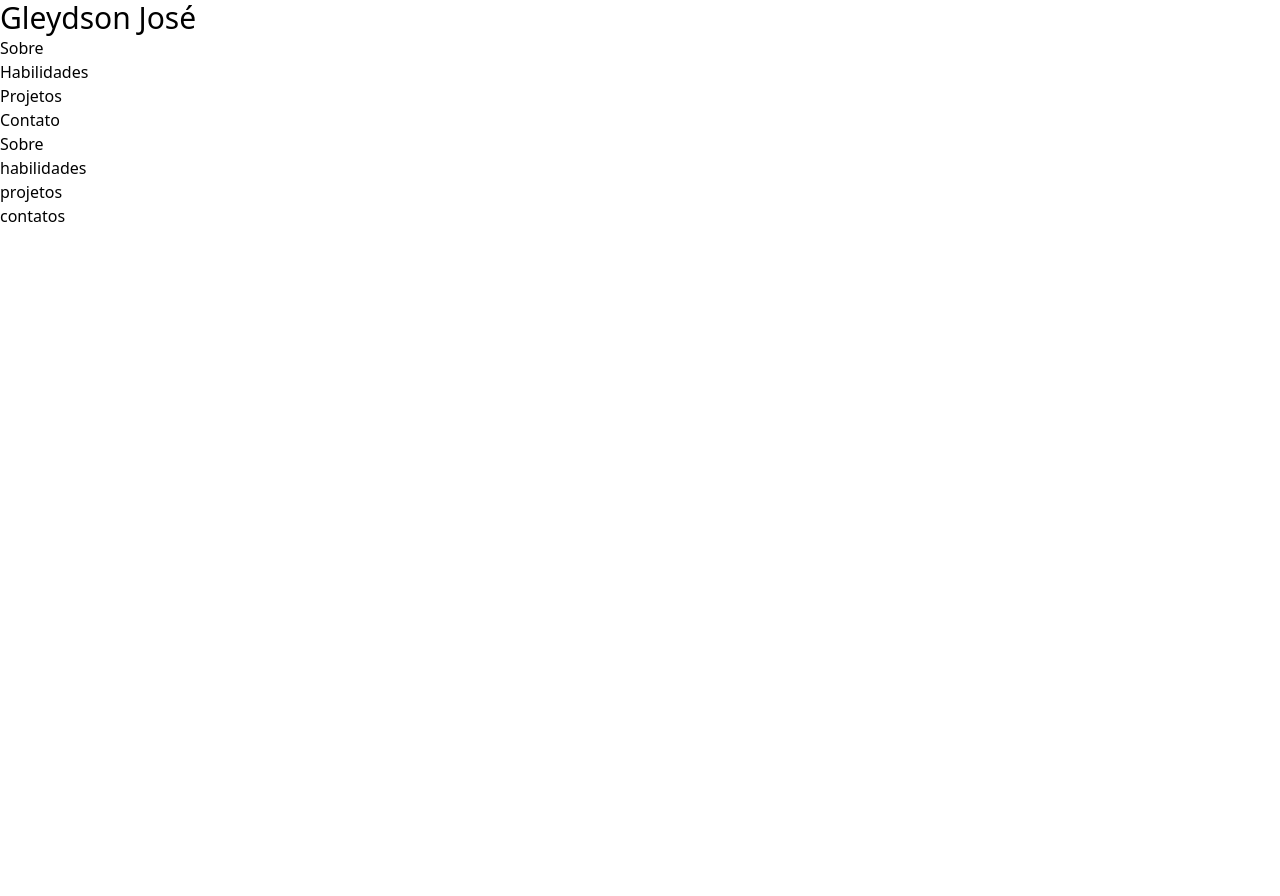
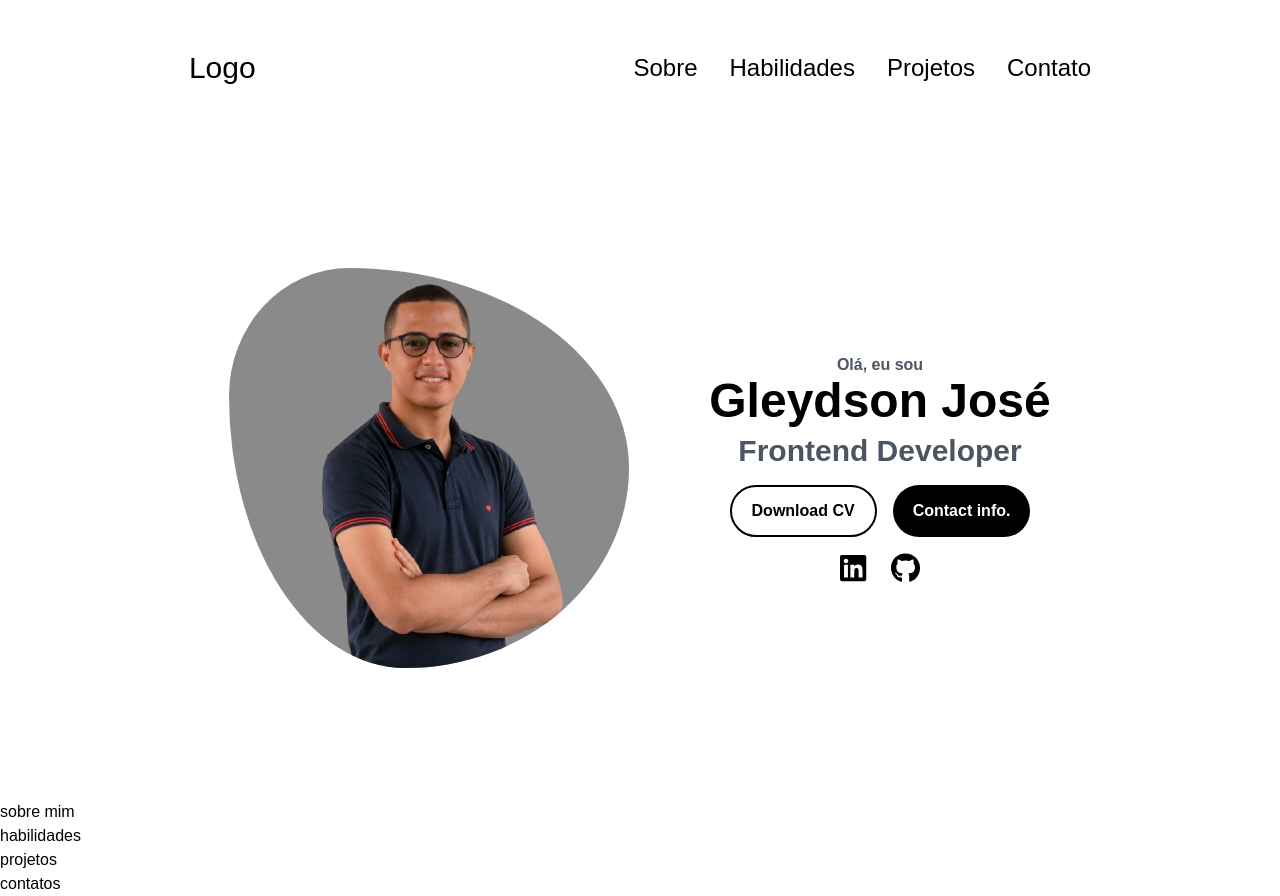
Before and after one commit to Gjss333/Portfolio, a Vue app: page / in a window 1280 px wide. Before the commit the page ends 800 px from the top, so only its background shows below. Built offline with nearby package versions, Linux system fonts and the light colour scheme.

Commit message:
feat(Component): creating and styling of the home component

```diff
--- a/src/App.vue
+++ b/src/App.vue
@@ -3,14 +3,16 @@
     <Navigation/>
   </header>
 
-  <section><About/></section>
-  <section><Skills/></section>
-  <section><Projects/></section>
-  <section><Contact/></section>
+  <Home/>
+  <About/>
+  <Skills/>
+  <Projects/>
+  <Contact/>
 </template>
 
 <script>
 import Navigation from './components/Navigation.vue'
+import Home from './components/Home.vue'
 import About from './components/About.vue'
 import Skills from './components/Skills.vue'
 import Projects from './components/Projects.vue'
@@ -18,10 +20,14 @@ import Contact from './components/Contact.vue'
 
 export default {
   name: 'App',
-  components: { Navigation, About, Skills, Projects, Contact }
+  components: { Navigation, About, Skills, Projects, Contact, Home }
 }
 </script>
 
 <style>
 
+#app{
+  font-family: 'Poppins', sans-serif ;
+}
+
 </style>
--- a/src/components/About.vue
+++ b/src/components/About.vue
@@ -1,5 +1,7 @@
 <template>
-<p>Sobre</p>
+    <section>
+        sobre mim
+    </section>
 </template>
 <script>
 export default{
--- /dev/null
+++ b/src/components/Home.vue
@@ -0,0 +1,64 @@
+<template>
+
+    <section class="flex h-[83vh] m-0 mx-[10rem] justify-center items-center gap-[5rem]">
+        <div >
+            <i class="fab fa-github"></i>
+            <img class="t" :src="photoHome" alt="Gleydson José profile picture" height="400" width="400px">
+        </div>
+        <div class="text-center">
+            <p class="text-base text-gray-600 font-semibold">Olá, eu sou</p>
+            <h1 class="text-5xl font-extrabold">Gleydson José</h1>
+            <p class="text-3xl mt-2 text-gray-600 font-semibold">Frontend Developer</p>
+
+            <div class="flex justify-center mt-4 gap-4 font-bold">
+                <button class="bg-white border-2 border-black text-black py-3 px-5 rounded-full hover:bg-black hover:text-white">Download CV</button>
+                <button class="bg-black text-white  border-black py-3 px-5 rounded-full hover:bg-gray-800">Contact info.</button>
+            </div>
+
+            <div class="flex justify-center mt-4 gap-[1.5rem]">
+                <font-awesome-icon
+                    class="text-3xl cursor-pointer"
+                    :icon="['fab', 'linkedin']"
+                    @click="getSocialLinks(linkdeinLink)" />
+                <font-awesome-icon
+                    class="text-3xl cursor-pointer"
+                    :icon="['fab', 'github']"
+                    @click="getSocialLinks(githubLink)" />
+            </div>
+        </div>
+    </section>
+
+</template>
+<script>
+import { FontAwesomeIcon } from '@fortawesome/vue-fontawesome';
+
+export default {
+    Name: 'Home',
+    components: {
+    FontAwesomeIcon
+  },
+    data() {
+        return {
+            photoHome: '/img/photo-home.png',
+            githubLink: 'https://www.github.com/gjss333',
+            linkdeinLink: 'https://www.linkedin.com/in/gleydson-jose333'
+        }
+    },
+    methods: {
+        getSocialLinks(type){
+            const href = type
+            window.open(href, '_blank');
+        }
+    }
+}
+</script>
+<style scoped>
+.t{
+    background-color: #8a8a8a;
+    border-radius: 30% 70% 56% 44% / 32% 50% 50% 68% ;
+}
+
+.ts{
+    border-radius: 30% 70% 56% 44% / 32% 50% 50% 68%
+}
+</style>
--- a/src/components/Navigation.vue
+++ b/src/components/Navigation.vue
@@ -1,8 +1,8 @@
 <template>
-    <nav>
-        <h1 class="text-3xl">Gleydson José</h1>
+    <nav class="flex justify-around items-center h-[17vh]">
+        <h1 class="text-3xl">Logo</h1>
 
-        <ul>
+        <ul class="flex gap-[2rem] text-2xl">
             <li v-for="(nav, index) in nameNavigation" :key="index">{{ nav }}</li>
         </ul>
     </nav>
--- a/src/main.js
+++ b/src/main.js
@@ -2,4 +2,10 @@ import { createApp } from 'vue'
 import App from './App.vue'
 import './assets/tailwind.css'
 
-createApp(App).mount('#app')
+import { library } from "@fortawesome/fontawesome-svg-core";
+import { faLinkedin } from '@fortawesome/free-brands-svg-icons';
+import { FontAwesomeIcon } from "@fortawesome/vue-fontawesome";
+import { faGithub } from '@fortawesome/free-brands-svg-icons';
+
+library.add(faLinkedin, faGithub,);
+createApp(App).component('font-awesome-icon', FontAwesomeIcon).mount('#app')
```
Also changed, not shown: public/img/photo-home.png (added).
